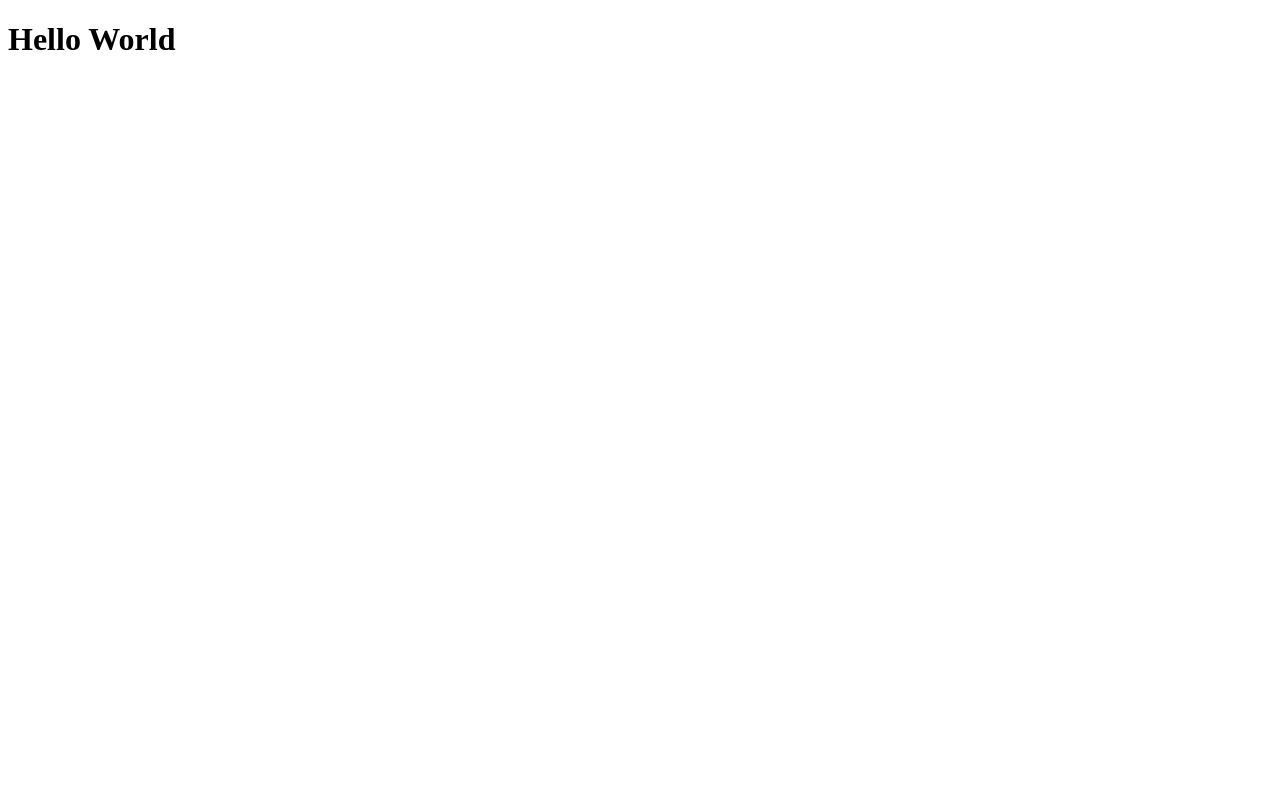
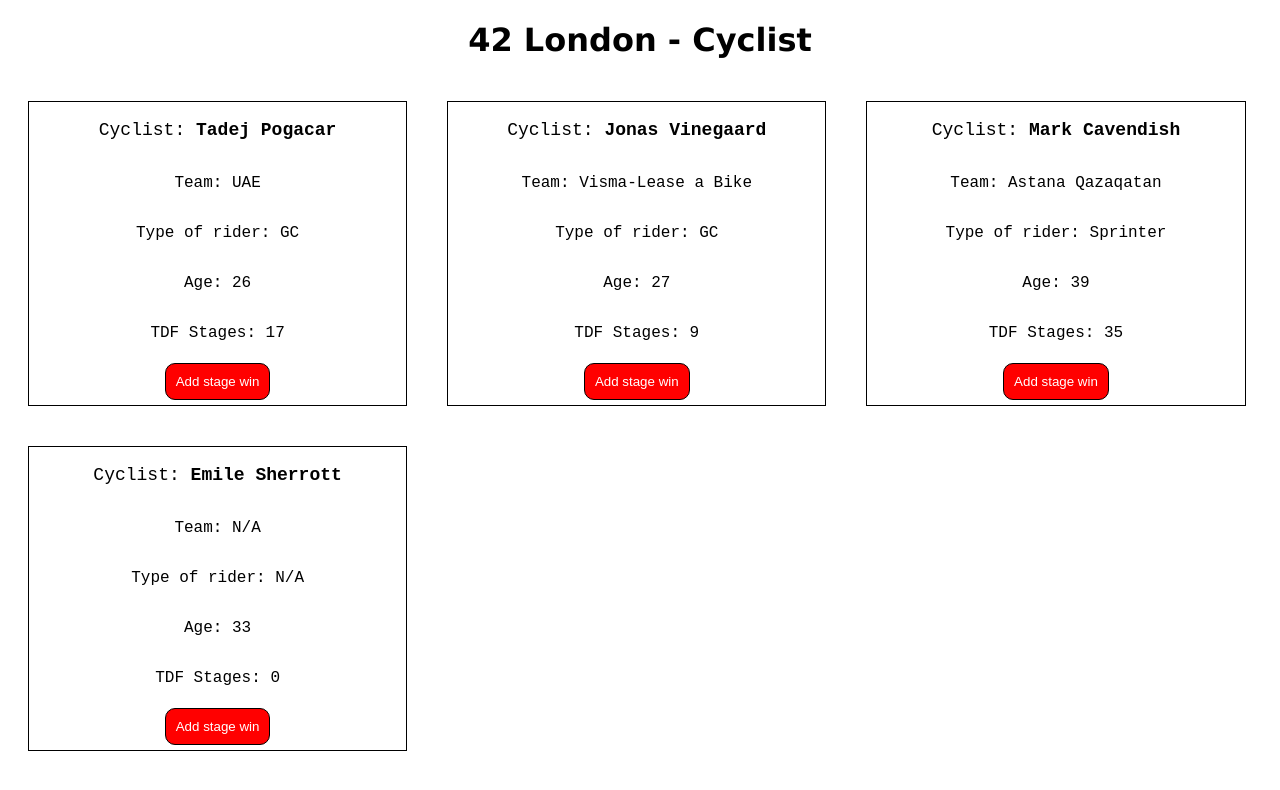
Before and after one commit to emilesherrott/ai_for_all_react_next, a React app: page / in a window 1280 px wide. Shown: the top 790 px of the page. Built offline with nearby package versions, Linux system fonts and the light colour scheme.

Commit message:
complete react phase

```diff
--- a/package.json
+++ b/package.json
@@ -16,6 +16,8 @@
     "@babel/preset-env": "^7.25.4",
     "@babel/preset-react": "^7.24.7",
     "babel-loader": "^9.2.1",
+    "css-loader": "^7.1.2",
+    "style-loader": "^4.0.0",
     "webpack": "^5.95.0",
     "webpack-cli": "^5.1.4"
   }
--- /dev/null
+++ b/src/App.css
@@ -0,0 +1,9 @@
+#heading {
+    text-align: center;
+    font-family: Verdana, Geneva, Tahoma, sans-serif;
+}
+
+section {
+    display: flex;
+    flex-wrap: wrap;
+}
--- a/src/App.jsx
+++ b/src/App.jsx
@@ -1,9 +1,19 @@
-import React from 'react'
+import React from "react"
+import { Cyclist } from "./components"
+
+import "./App.css"
 
 const App = () => {
-
   return (
-    <h1>Hello World</h1>
+    <>
+      <h1 id='heading'>42 London - Cyclist</h1>
+      <section>
+        <Cyclist name={"Tadej Pogacar"} team={"UAE"} type={"GC"} age={26} tdf={17} />
+        <Cyclist name={"Jonas Vinegaard"} team={"Visma-Lease a Bike"} type={"GC"} age={27} tdf={9} />
+        <Cyclist name={"Mark Cavendish"} team={"Astana Qazaqatan"} type={"Sprinter"} age={39} tdf={35} />
+        <Cyclist name={"Emile Sherrott"} team={"N/A"} type={"N/A"} age={33} tdf={0} />
+      </section>
+    </>
   )
 }
 
--- /dev/null
+++ b/src/components/Button/Button.css
@@ -0,0 +1,8 @@
+button {
+    background-color: #F00;
+    border: 1px solid #000;
+    border-radius: 10px;
+    color: #FFF;
+    padding: 10px;
+    margin: 5px;
+}
--- /dev/null
+++ b/src/components/Button/index.jsx
@@ -0,0 +1,15 @@
+import React from 'react'
+
+import "./Button.css"
+
+const Button = ({setStageWins}) => {
+
+  const handleClick = () => {
+    setStageWins(prev => prev + 1)
+  }
+  return (
+    <button onClick={handleClick}>Add stage win</button>
+  )
+}
+
+export default Button
--- /dev/null
+++ b/src/components/Cyclist/Cyclist.css
@@ -0,0 +1,21 @@
+.cyclist {
+    box-sizing: border-box;
+    border: 1px solid #000;
+    display: flex;
+    flex-direction: column;
+    align-items: center;
+    width: 30%;
+    margin: 20px;
+}
+
+.rider-details {
+    font-family: 'Courier New', Courier, monospace;
+}
+
+.rider {
+    font-size: large;
+}
+
+.name {
+    font-weight: bold;
+}
--- /dev/null
+++ b/src/components/Cyclist/index.jsx
@@ -0,0 +1,23 @@
+import React, {useState} from "react"
+
+import Button from "../Button"
+
+import "./Cyclist.css"
+
+const Cyclist = ({name, team, type, age, tdf}) => {
+
+  const [stageWins, setStageWins] = useState(tdf)
+
+  return (
+    <div className="cyclist">
+      <p className='rider rider-details'>Cyclist: <span className="name">{name}</span></p>
+      <p className='team rider-details'>Team: {team}</p>
+      <p className='type-of-rider rider-details'>Type of rider: {type}</p>
+      <p className='age rider-details'>Age: {age}</p>
+      <p className='tdf-stages rider-details'>TDF Stages: {stageWins}</p>
+      <Button setStageWins={setStageWins}/>
+    </div>
+  )
+}
+
+export default Cyclist
--- /dev/null
+++ b/src/components/index.js
@@ -0,0 +1 @@
+export { default as Cyclist } from "./Cyclist"
--- a/webpack.config.js
+++ b/webpack.config.js
@@ -15,6 +15,10 @@
           loader: 'babel-loader',
         },
       },
+      {
+        test: /\.css$/,
+        use: ['style-loader', 'css-loader'],
+      },
     ],
   },
   resolve: {
```
Also changed, not shown: 2 other files (tests, documents, lock files or other folders).
